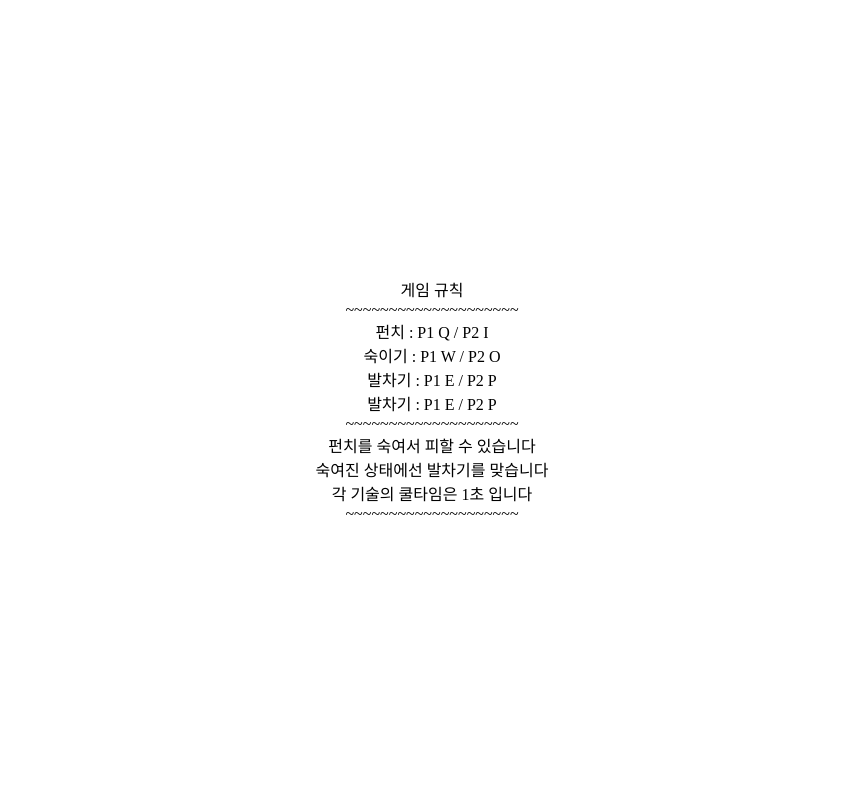
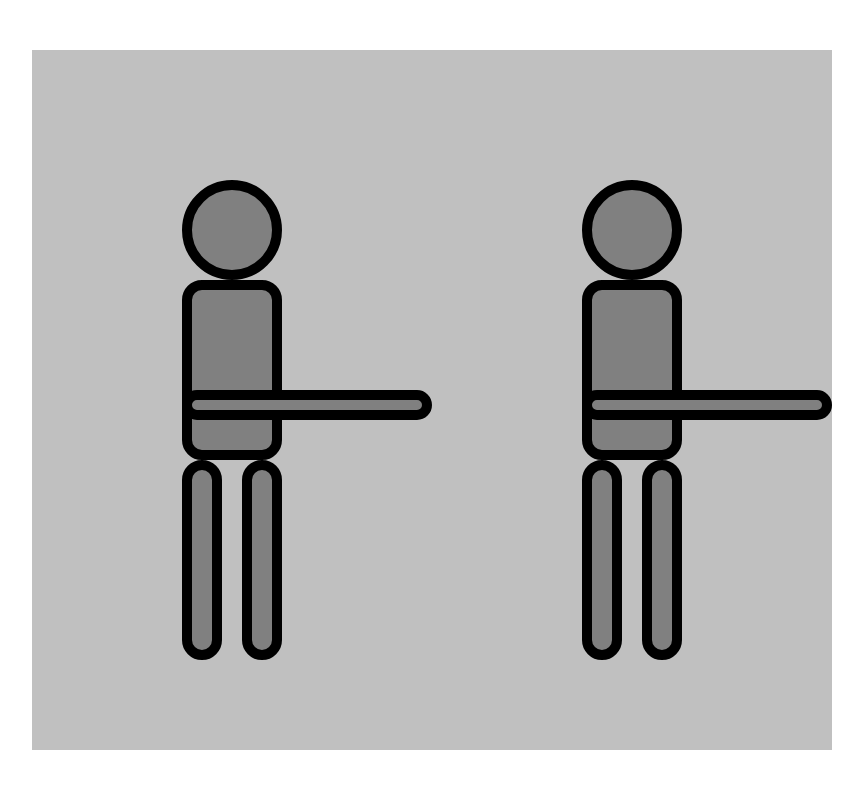
Before and after one commit to frorong/FightGame, a Next.js app: page /game in a window 1280 px wide. Shown: the top 788 px of the page, without its empty margins (208-1071 px from the left). Built offline with nearby package versions, Linux system fonts and the light colour scheme.

Commit message:
Add Boxer

```diff
--- a/src/app/game/page.tsx
+++ b/src/app/game/page.tsx
@@ -1,20 +1,49 @@
 'use client';
 import { Container } from 'app/style';
+import * as S from './style';
+import { css } from '@emotion/react';
 
 const Game = () => {
+  const punch = () => {};
   return (
     <Container>
-      <p>게임 규칙</p>
-      <p>~~~~~~~~~~~~~~~~~~~~</p>
-      <p>펀치 : P1 Q / P2 I</p>
-      <p>숙이기 : P1 W / P2 O</p>
-      <p>발차기 : P1 E / P2 P</p>
-      <p>발차기 : P1 E / P2 P</p>
-      <p>~~~~~~~~~~~~~~~~~~~~</p>
-      <p>펀치를 숙여서 피할 수 있습니다</p>
-      <p>숙여진 상태에선 발차기를 맞습니다</p>
-      <p>각 기술의 쿨타임은 1초 입니다</p>
-      <p>~~~~~~~~~~~~~~~~~~~~</p>
+      <S.Cage>
+        <S.Boxer>
+          <S.BoxerWeapon
+            css={css`
+              transform: rotate(70deg);
+            `}
+          ></S.BoxerWeapon>
+          <S.BoxerHead
+            css={css`
+              background-color: red;
+            `}
+          ></S.BoxerHead>
+          <S.BoxerBody></S.BoxerBody>
+          <S.FlexBox>
+            <S.BoxerReg></S.BoxerReg>
+            <S.BoxerReg></S.BoxerReg>
+          </S.FlexBox>
+        </S.Boxer>
+        <S.Boxer>
+          <S.BoxerWeapon
+            css={css`
+              transform: rotate(290deg);
+              right: 150px;
+            `}
+          ></S.BoxerWeapon>
+          <S.BoxerHead
+            css={css`
+              background-color: blue;
+            `}
+          ></S.BoxerHead>
+          <S.BoxerBody></S.BoxerBody>
+          <S.FlexBox>
+            <S.BoxerReg></S.BoxerReg>
+            <S.BoxerReg></S.BoxerReg>
+          </S.FlexBox>
+        </S.Boxer>
+      </S.Cage>
     </Container>
   );
 };
--- a/src/app/game/style.ts
+++ b/src/app/game/style.ts
@@ -1 +1,72 @@
 import styled from '@emotion/styled';
+
+export const Cage = styled.div`
+  width: 800px;
+  height: 700px;
+  display: flex;
+  background-color: silver;
+  padding-top: 100px;
+  justify-content: space-around;
+`;
+
+export const Boxer = styled.div`
+  width: 100px;
+`;
+
+export const BoxerHead = styled.div`
+  width: 100px;
+  height: 100px;
+  border-radius: 50px;
+  background-color: gray;
+  border: solid 10px black;
+`;
+
+export const BoxerBody = styled.div`
+  width: 100px;
+  height: 180px;
+  border-radius: 20px;
+  background-color: gray;
+  border: solid 10px black;
+`;
+
+export const BoxerWeapon = styled.div`
+  position: relative;
+  top: 240px;
+  width: 250px;
+  height: 30px;
+  background-color: gray;
+  border-radius: 20px;
+  border: solid 10px black;
+`;
+
+export const Punch = styled.div`
+  width: 250px;
+  height: 30px;
+  background-color: gray;
+  border-radius: 20px;
+  transition: ease-in-out 0.5s;
+  border: solid 10px black;
+`;
+
+export const BoxerReg = styled.div`
+  width: 40px;
+  height: 200px;
+  background-color: gray;
+  border-radius: 20px;
+  border: solid 10px black;
+`;
+
+export const FlexBox = styled.div`
+  display: flex;
+  width: 100px;
+  justify-content: space-between;
+`;
+
+export const Kick = styled.div`
+  width: 40px;
+  height: 200px;
+  background-color: gray;
+  border-radius: 20px;
+  transition: ease-in-out 0.5s;
+  border: solid 10px black;
+`;
```
